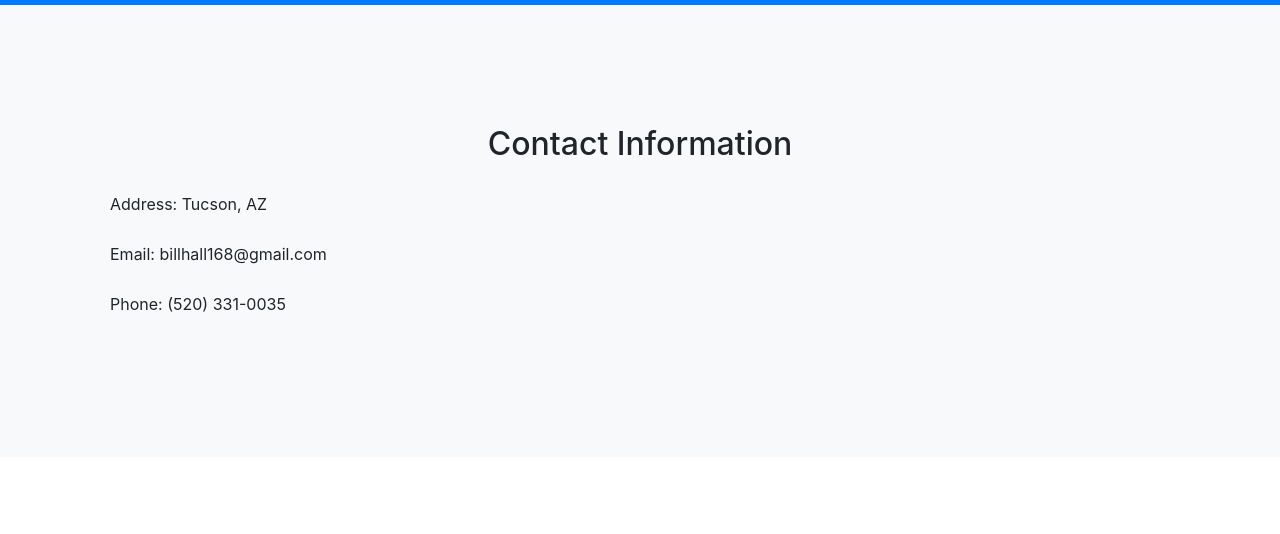
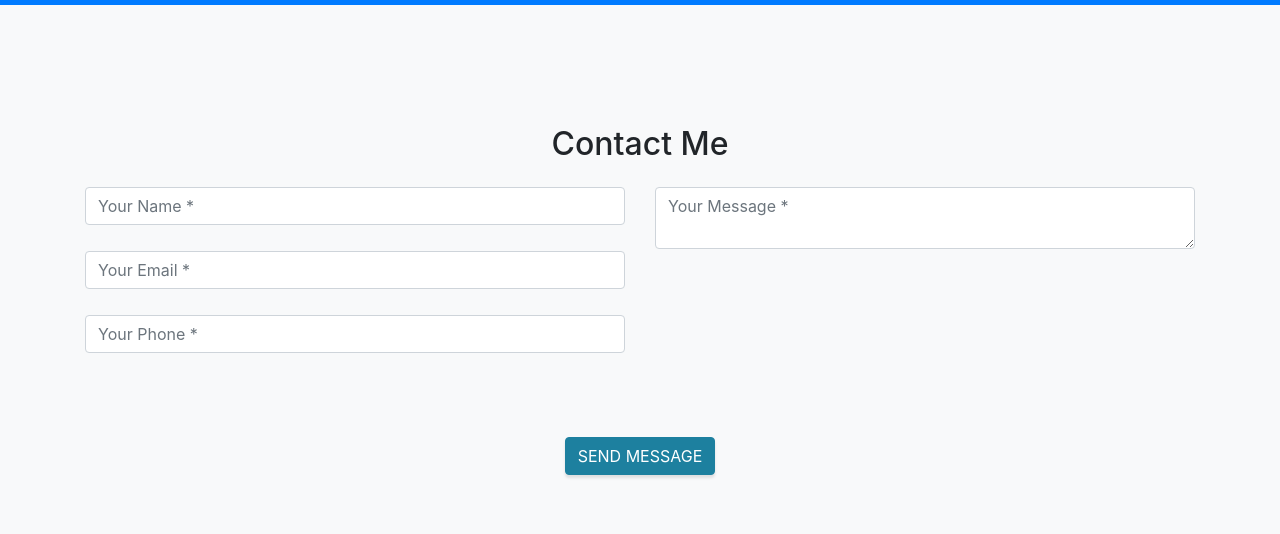
Before and after one commit to flyboy85749/Responsive-Portfolio, a website with bundled scripts: page index.html in a window 1280 px wide. Shown: the part 4580-5114 px from the top of the page. Built offline with nearby package versions, Linux system fonts and the light colour scheme.

Commit message:
added contact form

```diff
--- a/index.html
+++ b/index.html
@@ -317,10 +317,35 @@
   <!-- Map -->
   <section class="content-section bg-light" id="contact">
     <div class="container text-center">
-      <h2 class="mb-4">Contact Information</h2>
-      <p>Address: Tucson, AZ</p>
-      <p>Email: billhall168@gmail.com</p>
-      <p>Phone: (520) 331-0035</p>
+      <h2 class="mb-4">Contact Me</h2>
+      <form action="https://formsubmit.co/billhall168@gmail.com" method="POST" />
+                    <div class="row align-items-stretch mb-5">
+                        <div class="col-md-6">
+                            <div class="form-group">
+                                <input class="form-control" id="name" type="text" name="name" placeholder="Your Name *" required="required" data-validation-required-message="Please enter your name." />
+                                <p class="help-block text-danger"></p>
+                            </div>
+                            <div class="form-group">
+                                <input class="form-control" id="email" type="email" name="email" placeholder="Your Email *" required="required" data-validation-required-message="Please enter your email address." />
+                                <p class="help-block text-danger"></p>
+                            </div>
+                            <div class="form-group mb-md-0">
+                                <input class="form-control" id="phone" type="tel" name="phone" placeholder="Your Phone *" required="required" data-validation-required-message="Please enter your phone number." />
+                                <p class="help-block text-danger"></p>
+                            </div>
+                        </div>
+                        <div class="col-md-6">
+                            <div class="form-group form-group-textarea mb-md-0">
+                                <textarea class="form-control" id="message" name="message" placeholder="Your Message *" required="required" data-validation-required-message="Please enter a message."></textarea>
+                                <p class="help-block text-danger"></p>
+                            </div>
+                        </div>
+                    </div>
+                    <div class="text-center">
+                        <div id="success"></div>
+                        <button class="btn btn-primary btn-xl text-uppercase" id="sendMessageButton" type="submit">Send Message</button>
+                    </div>
+                </form>
 
 
     </div>
```
